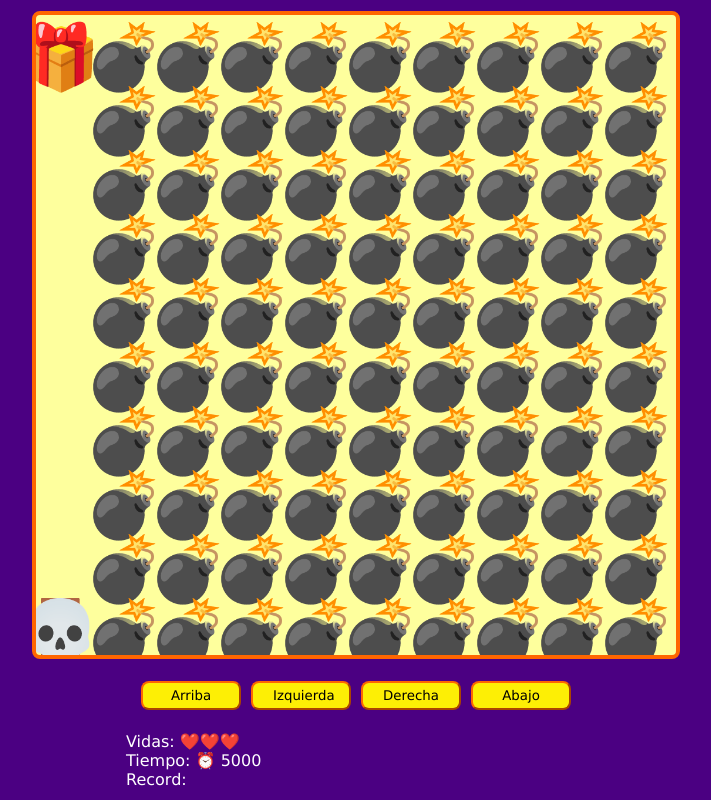
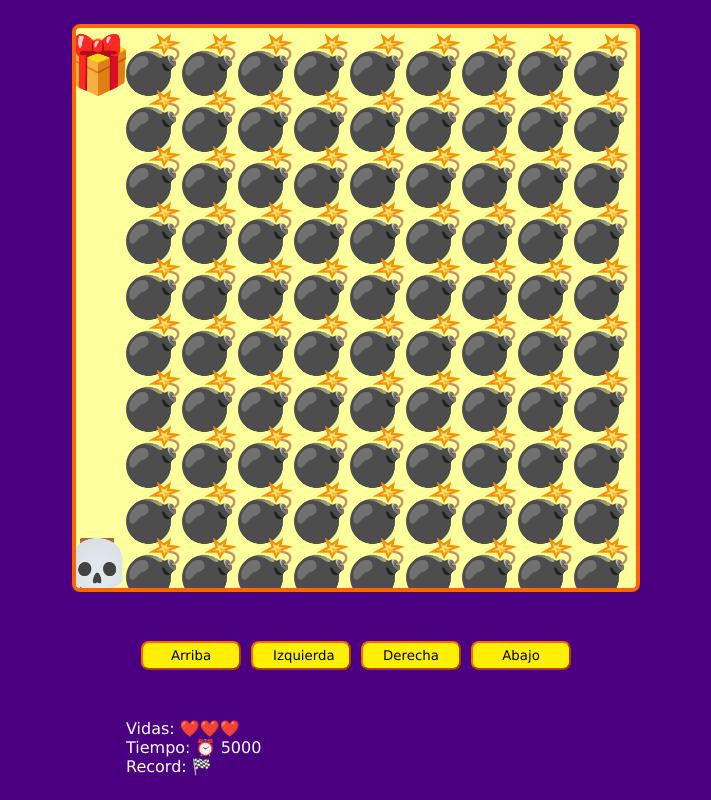
Before and after one commit to kalliche/javascript-games, a plain HTML site: page index.html in a window 1280 px wide. Shown: the whole page, without its empty margins (44-755 px from the left). Drawn offline with Linux system fonts and the light colour scheme.

Commit message:
juego listo para produccion y escalado

```diff
--- a/game.js
+++ b/game.js
@@ -32,23 +32,32 @@ let enemyPositions = [];
 window.addEventListener('load', setCanvasSize);
 window.addEventListener('resize', setCanvasSize);
 
+function fixNumber(n) {
+  return Number(n.toFixed(2));
+}
+
 function setCanvasSize() {
   if (window.innerHeight > window.innerWidth) {
-    canvasSize = window.innerWidth * 0.8;
+    canvasSize = window.innerWidth * 0.7;
   } else {
-    canvasSize = window.innerHeight * 0.8;
+    canvasSize = window.innerHeight * 0.7;
   }
+
+  canvasSize = Number(canvasSize.toFixed(0));
 
   canvas.setAttribute('width', canvasSize);
   canvas.setAttribute('height', canvasSize);
 
   elementsSize = canvasSize / 10;
-
+  //para que la calavera no desaparezca con el responsi
+  playerPosition.x = undefined;
+  playerPosition.y = undefined;
   startGame();
 }
 
 function startGame() {
   console.log({ canvasSize, elementsSize });
+  console.log(window.innerWidth, window.innerHeight);
 
   game.font = elementsSize + 'px Verdana';
   game.textAlign = 'end';
--- a/index.html
+++ b/index.html
@@ -22,7 +22,7 @@
       <!-- mapas -->
       <p>Vidas: <span id="lives"></span> </p>
       <p>Tiempo: ⏰ <span id="time"></span> </p>
-      <p>Record: <span id="record"></span> </p>
+      <p>Record: 🏁 <span id="record"></span> </p>
       <p id="result"></p>
     </div>
   </div>
```
